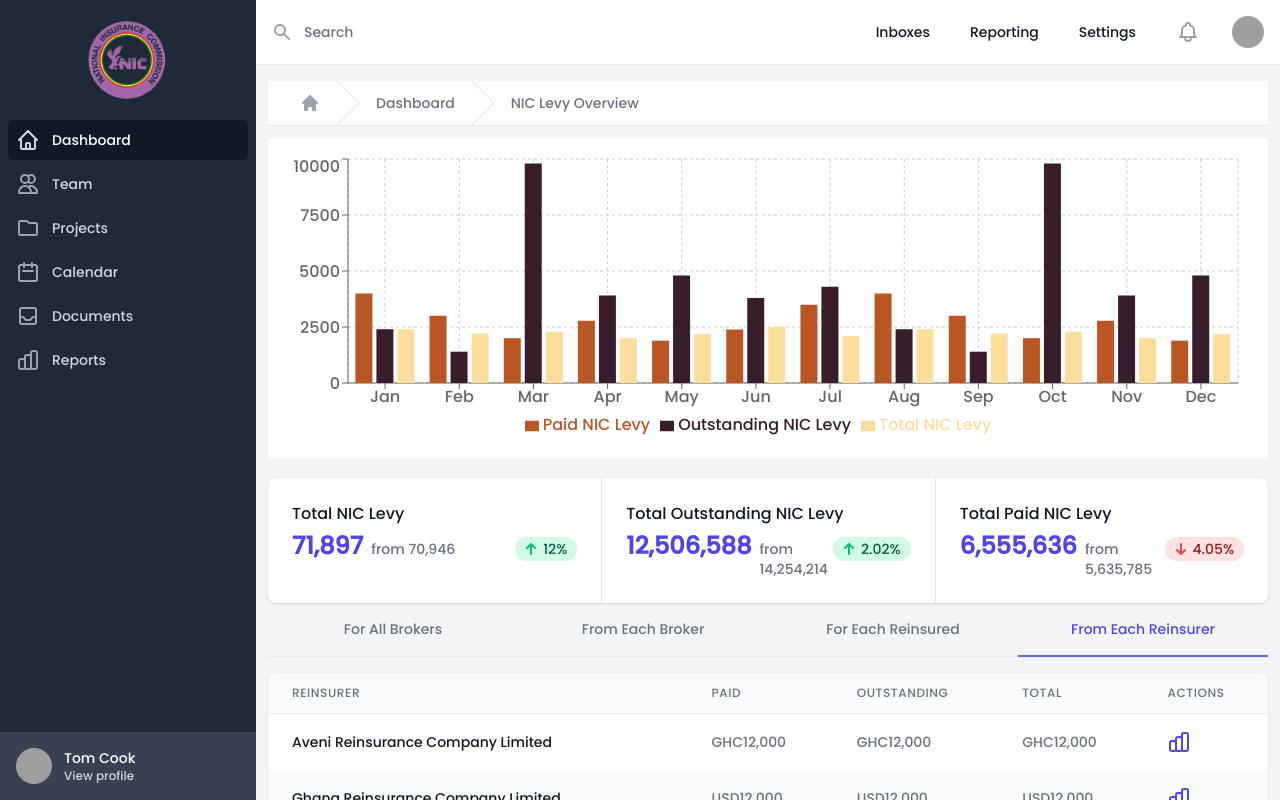
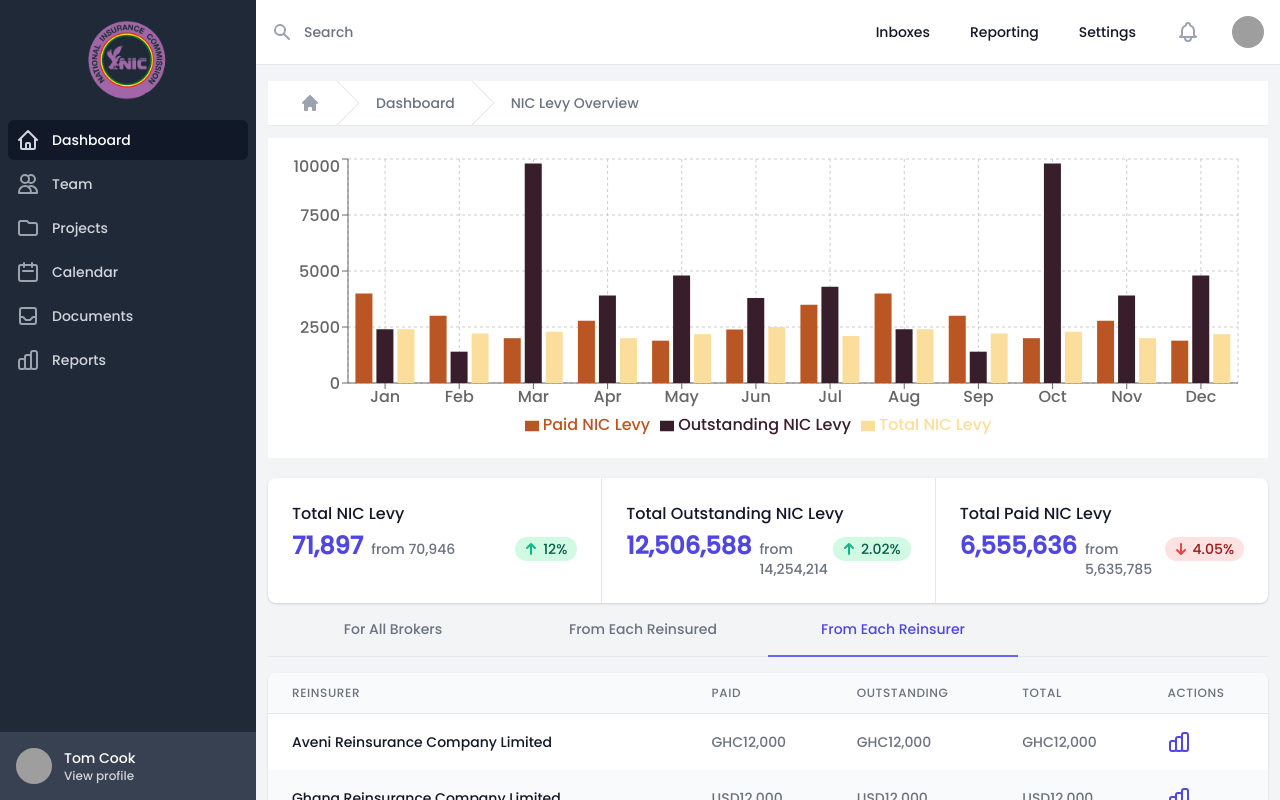
Before and after one commit to Khoby-790/template-nic, a React (Create React App) app: page /nic in a window 1280 px wide. Built offline with nearby package versions, Linux system fonts and the light colour scheme; grey boxes are pictures that could not be loaded.

Commit message:
--- Auto-Git Commit ---

```diff
--- a/src/pages/NicStatsExpansion/NicStatsExpansion.tsx
+++ b/src/pages/NicStatsExpansion/NicStatsExpansion.tsx
@@ -204,12 +204,9 @@ const NicStatsExpansion = (props: Props) => {
                                         For All Brokers
                                 </a>
                                     <a href="#" onClick={() => setTab("for_each_broker")} className={tab === "for_each_broker" ? active : inActive}>
-                                        From Each Broker
+                                        From Each Reinsured
                                 </a>
-                                    {/* <!-- Current: "border-indigo-500 text-indigo-600", Default: "border-transparent text-gray-500 hover:text-gray-700 hover:border-gray-300" --> */}
-                                    <a href="#" onClick={() => setTab("for_all_reinsurers")} className={tab === "for_all_reinsurers" ? active : inActive} aria-current="page">
-                                        For Each Reinsured
-                                </a>
+
                                     <a href="#" onClick={() => setTab("for_each_reinsurer")} className={tab === "for_each_reinsurer" ? active : inActive}>
                                         From Each Reinsurer
                                 </a>
```
